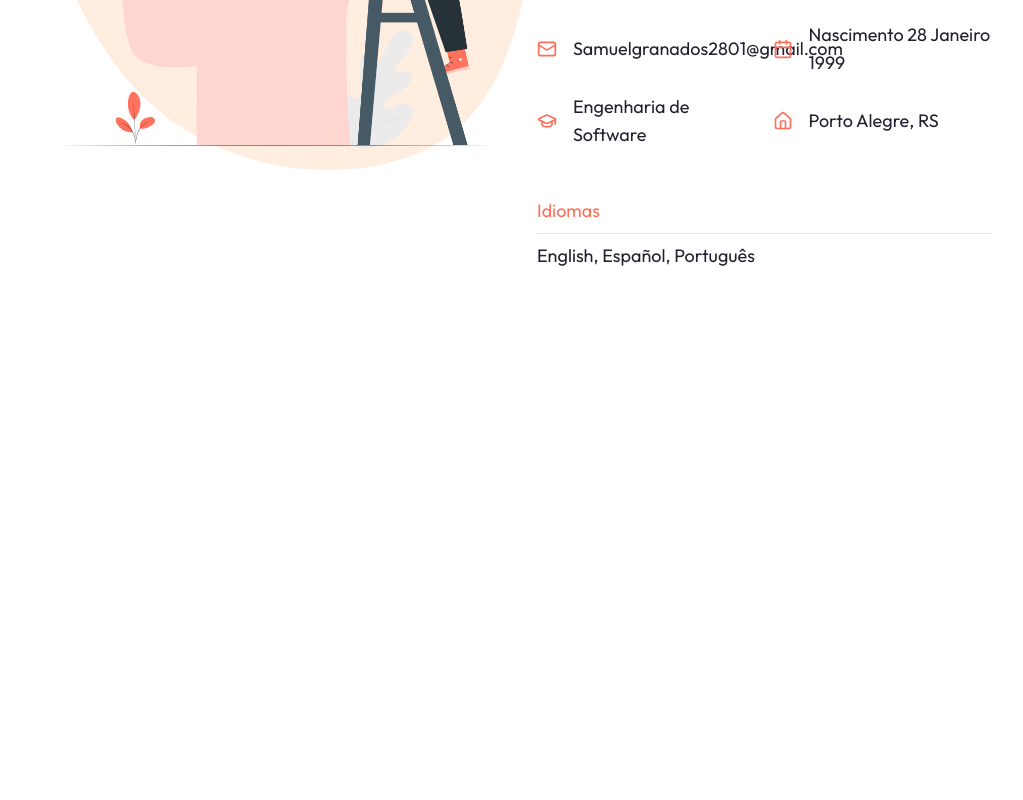
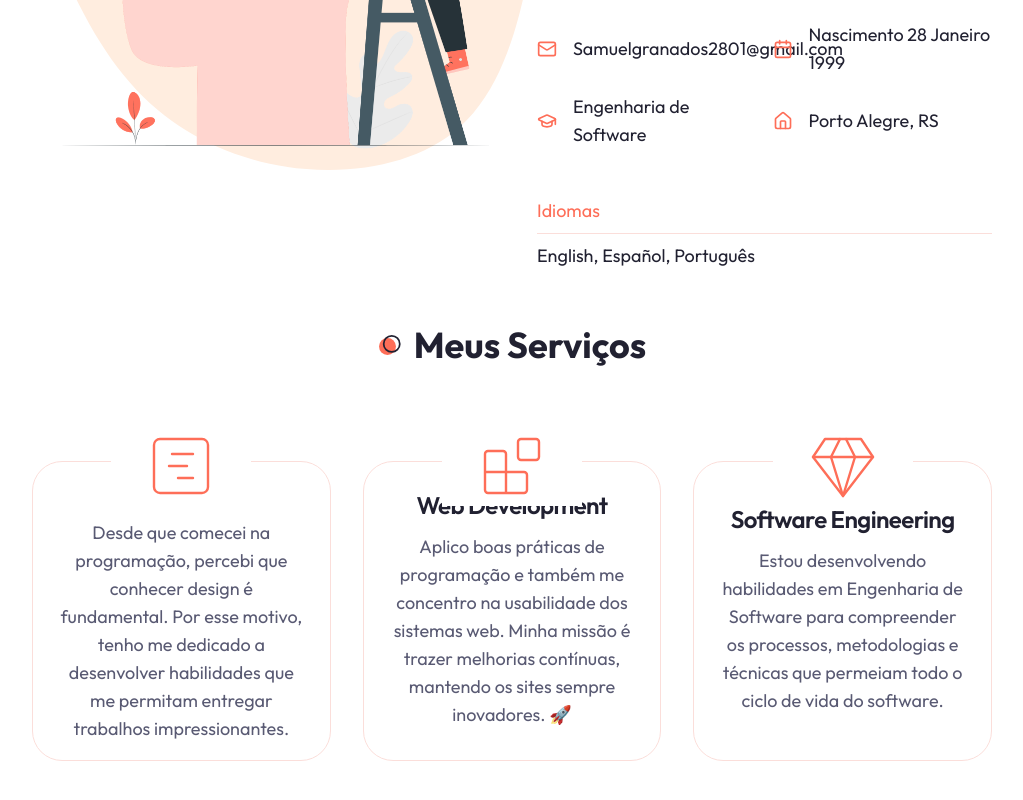
Before and after one commit to SamuelGranados/samuel-granados, a Next.js app: page / in a window 1280 px wide. Shown: the part 1308-2108 px from the top of the page, without its empty margins (128-1151 px from the left). Built offline with nearby package versions, Linux system fonts and the light colour scheme.

Commit message:
meus servicos finalizado

```diff
--- a/app/page.jsx
+++ b/app/page.jsx
@@ -1,12 +1,14 @@
 // components
 import About from "@/components/About";
 import Hero from "@/components/Hero";
+import Services from "@/components/Services";
 
 export default function Home() {
   return (
     <main>
       <Hero />
       <About />
+      <Services />
     </main>
   );
 }
--- a/components/Services.jsx
+++ b/components/Services.jsx
@@ -1,7 +1,49 @@
-const Service = () => {
+import { GanttChartSquare, Blocks, Gem } from "lucide-react";
+import { Card, CardContent, CardDescription, CardHeader, CardTitle } from '@/components/ui/card';
+
+const servicesData = [
+    {
+        icon: <GanttChartSquare size={72} strokeWidth={0.8} />,
+        title: 'Web Design',
+        description: 'Desde que comecei na programação, percebi que conhecer design é fundamental. Por esse motivo, tenho me dedicado a desenvolver habilidades que me permitam entregar trabalhos impressionantes.',
+    },
+    {
+        icon: <Blocks size={72} strokeWidth={0.8} />,
+        title: 'Web Development',
+        description: 'Aplico boas práticas de programação e também me concentro na usabilidade dos sistemas web. Minha missão é trazer melhorias contínuas, mantendo os sites sempre inovadores. 🚀',
+    },
+    {
+        icon: <Gem size={72} strokeWidth={0.8} />,
+        title: 'Software Engineering',
+        description: 'Estou desenvolvendo habilidades em Engenharia de Software para compreender os processos, metodologias e técnicas que permeiam todo o ciclo de vida do software.',
+    },
+
+]
+
+const Services = () => {
     return (
-        <div>services</div>
+        <section className="mb-12 xl:mb-36">
+            <div className="container mx-auto">
+                <h2 className="section-title mb-12 xl:mb-24 text-center mx-auto">Meus Serviços</h2>
+                {/* grid items */}
+                <div className="grid xl:grid-cols-3 justify-center gap-y-12 xl:gap-y-24 xl:gap-x-8">
+                    {servicesData.map((item, index) => {
+                        return (
+                            <Card className='w-full max-w-[424px] h-[300px] flex flex-col pt-16 pb-10 justify-center items-center relative' key={index}>
+                                <CardHeader className='text-primary absolute -top-[60px]'>
+                                    <div className="w-[140px] h-[80px] bg-white dark:bg-background flex justify-center items-center">{item.icon}</div>
+                                </CardHeader>
+                                <CardContent className='text-center'>
+                                    <CardTitle className='mb-4'>{item.title}</CardTitle>
+                                    <CardDescription className='text-lg'>{item.description}</CardDescription>
+                                </CardContent>
+                            </Card>
+                        );
+                    })}
+                </div>
+            </div>
+        </section>
     );
 };
 
-export default Service;
+export default Services;
--- a/components/ui/card.jsx
+++ b/components/ui/card.jsx
@@ -5,7 +5,7 @@
 const Card = React.forwardRef(({ className, ...props }, ref) => (
   <div
     ref={ref}
-    className={cn("rounded-lg border bg-card text-card-foreground shadow-sm", className)}
+    className={cn("rounded-[30px] border bg-background text-card-foreground", className)}
     {...props} />
 ))
 Card.displayName = "Card"
```
